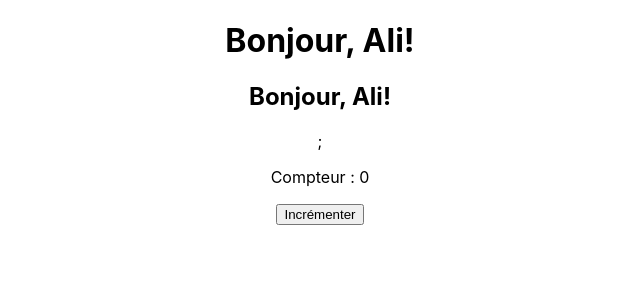
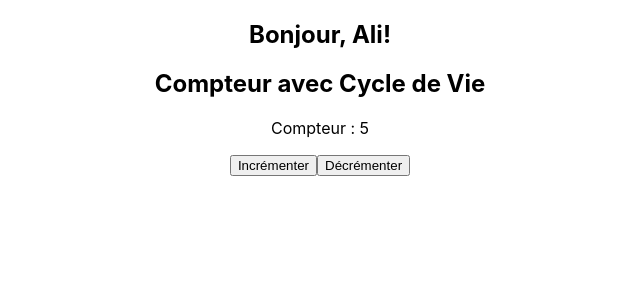
Before and after one commit to amdouni-bilel/tp-react, a React (Create React App) app: page / in a window 1280 px wide. Shown: the top 300 px of the page, without its empty margins (320-960 px from the left). Built offline with nearby package versions, Linux system fonts and the light colour scheme.

Commit message:
Life Cycle : Updating

```diff
--- a/src/App.js
+++ b/src/App.js
@@ -1,14 +1,19 @@
+import { useState } from 'react';
 import './App.css';
 import Counter from './components/Counter';
+import LifeCycleClass from './components/LifeCycleClass';
 import Welcome from './components/Welcome';
 
 function App() {
+  const [showLifeCycle, setShowLifeCycle] = useState(true);
+
   return (
     <div className="App">
-      <h1 id="message">Bonjour, Ali!</h1>
-      <Welcome name="Ali" />;
+      <Welcome name="Ali" />
 
-      <Counter />
+
+
+       <LifeCycleClass initialCount={5} />
     </div>
   );
 }
```
